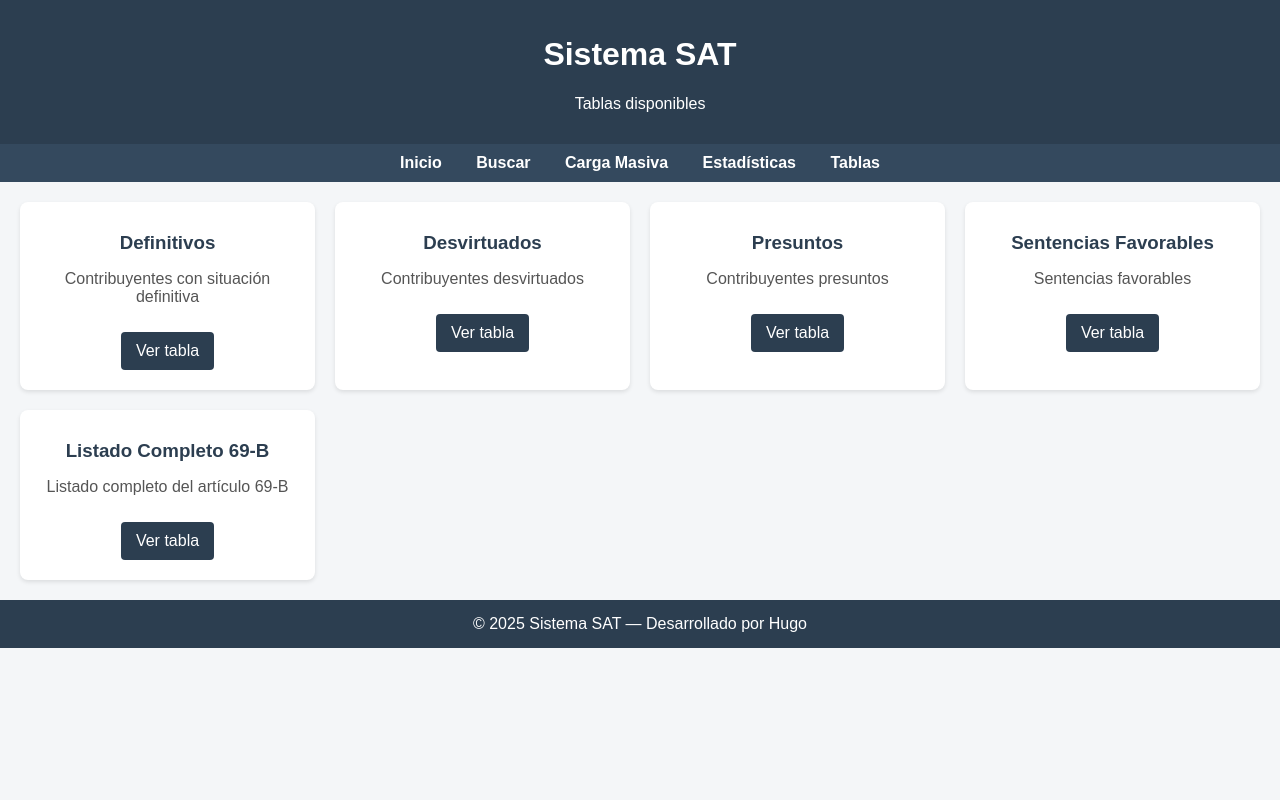
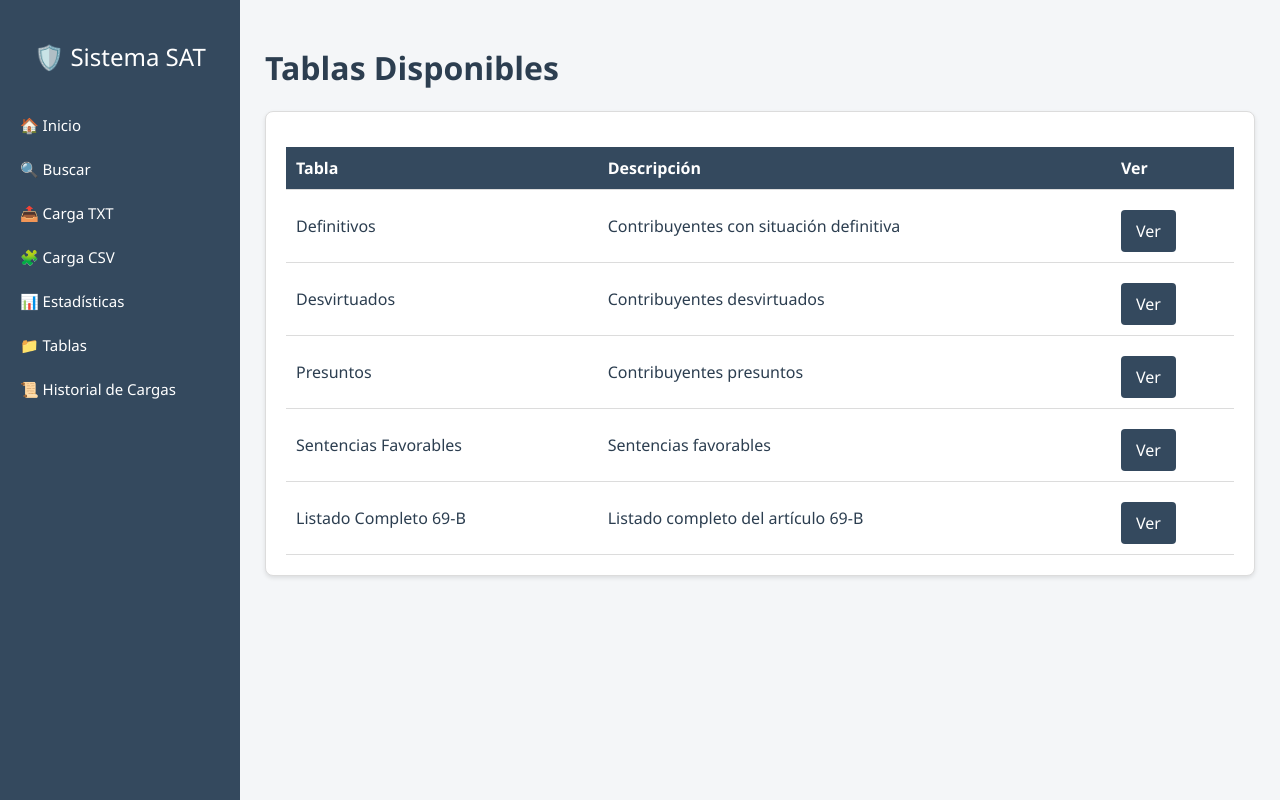
Before and after one commit to hagiordani/pandas, a Flask app: page /tablas in a window 1280 px wide. Run offline with Flask 3, Linux system fonts and the light colour scheme.

Commit message:
Update tablas.html

```diff
--- a/templates/tablas.html
+++ b/templates/tablas.html
@@ -1,70 +1,20 @@
-<!DOCTYPE html>
-<html lang="es">
-<head>
-  <meta charset="UTF-8">
-  <title>Tablas — Sistema SAT</title>
-  <meta name="viewport" content="width=device-width, initial-scale=1">
-  <style>
-    body { font-family: Arial; background: #f4f6f8; margin: 0; }
-    header, footer { background: #2c3e50; color: white; padding: 15px; text-align: center; }
-    nav { background: #34495e; padding: 10px; text-align: center; }
-    nav a { color: white; margin: 0 15px; text-decoration: none; font-weight: bold; }
-    main { padding: 20px; }
-    .grid {
-      display: grid;
-      grid-template-columns: repeat(auto-fit, minmax(250px, 1fr));
-      gap: 20px;
-    }
-    .card {
-      background: white;
-      padding: 20px;
-      border-radius: 8px;
-      box-shadow: 0 2px 4px rgba(0,0,0,0.1);
-      text-align: center;
-    }
-    .card h3 { margin: 10px 0; color: #2c3e50; }
-    .card p { color: #555; }
-    .card a {
-      display: inline-block;
-      margin-top: 10px;
-      padding: 10px 15px;
-      background: #2c3e50;
-      color: white;
-      text-decoration: none;
-      border-radius: 4px;
-    }
-  </style>
-</head>
-<body>
+{% extends "base.html" %}
+{% block content %}
 
-<header>
-  <h1>Sistema SAT</h1>
-  <p>Tablas disponibles</p>
-</header>
+<h1>Tablas Disponibles</h1>
 
-<nav>
-  <a href="/">Inicio</a>
-  <a href="/search">Buscar</a>
-  <a href="/carga_masiva">Carga Masiva</a>
-  <a href="/estadisticas">Estadísticas</a>
-  <a href="/tablas">Tablas</a>
-</nav>
+<div class="card">
+  <table>
+    <tr><th>Tabla</th><th>Descripción</th><th>Ver</th></tr>
 
-<main>
-  <div class="grid">
     {% for t in tablas %}
-    <div class="card">
-      <h3>{{ t.nombre }}</h3>
-      <p>{{ t.descripcion }}</p>
-      <a href="/tabla/{{ t.ruta }}">Ver tabla</a>
-    </div>
+    <tr>
+      <td>{{ t.nombre }}</td>
+      <td>{{ t.descripcion }}</td>
+      <td><a class="btn" href="/tabla/{{ t.ruta }}">Ver</a></td>
+    </tr>
     {% endfor %}
-  </div>
-</main>
+  </table>
+</div>
 
-<footer>
-  &copy; {{ now.year }} Sistema SAT — Desarrollado por Hugo
-</footer>
-
-</body>
-</html>
+{% endblock %}
```
